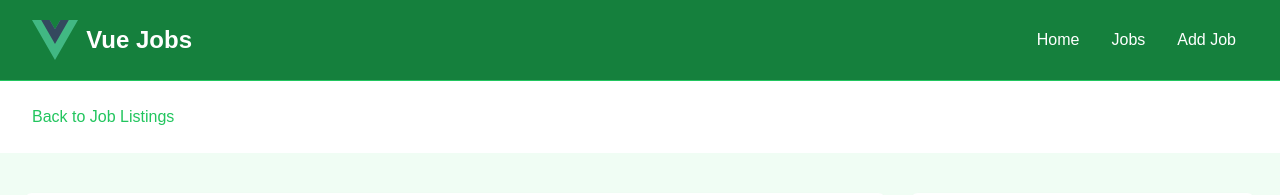
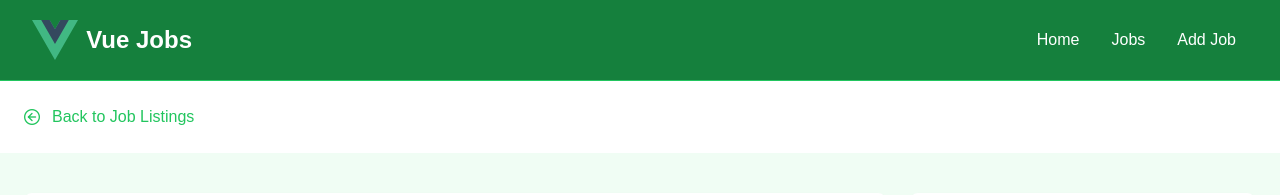
Before and after one commit to Asad9299/vue-job-listing-for-beginners, a Vue app: page /jobs/1 in a window 1280 px wide. Shown: the top 195 px of the page. Built offline with nearby package versions, Linux system fonts and the light colour scheme; data requests are answered from the project's data file.

Commit message:
Back Button Component Added

```diff
--- /dev/null
+++ b/src/components/BackButton.vue
@@ -0,0 +1,14 @@
+<script setup></script>
+
+<template>
+    <section>
+      <div class="container m-auto py-6 px-6">
+        <RouterLink
+          to="/jobs"
+          class="text-green-500 hover:text-green-600 flex items-center"
+        >
+          <i class="pi pi-arrow-circle-left mr-3"></i> Back to Job Listings
+        </RouterLink>
+      </div>
+    </section>
+</template>
--- a/src/views/JobView.vue
+++ b/src/views/JobView.vue
@@ -3,6 +3,8 @@
   import { ref, onMounted } from 'vue';
   import { useRoute } from 'vue-router';
   import PulseLoader from 'vue-spinner/src/PulseLoader.vue';
+  import BackButton from '@/components/BackButton.vue';
+
   const job = ref({});
   const isLoading = ref(true);
 
@@ -20,17 +22,7 @@
 </script>
 
 <template>
-    <section>
-      <div class="container m-auto py-6 px-6">
-        <RouterLink
-          to="/jobs"
-          class="text-green-500 hover:text-green-600 flex items-center"
-        >
-          <i class="fas fa-arrow-left mr-2"></i> Back to Job Listings
-        </RouterLink>
-      </div>
-    </section>
-
+    <BackButton />
     <section v-if="!isLoading" class="bg-green-50">
       <div class="container m-auto py-10 px-6">
         <div class="grid grid-cols-1 md:grid-cols-70/30 w-full gap-6">
```
